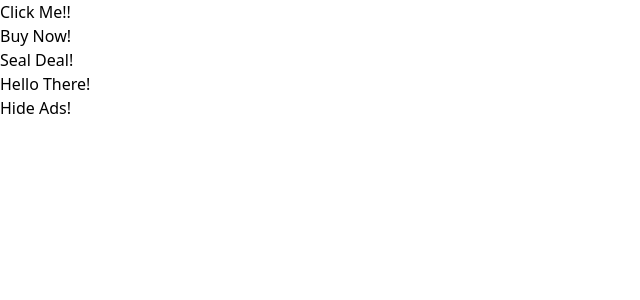
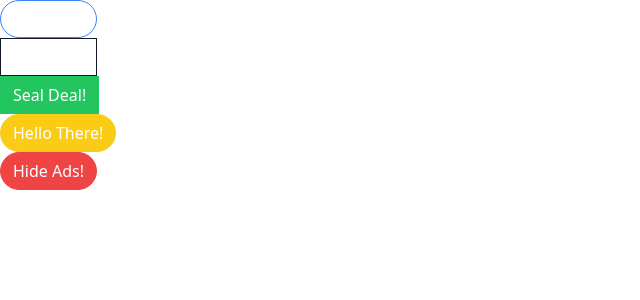
Before and after one commit to sweedalgharshi/comps, a React (Create React App) app: page / in a window 1280 px wide. Shown: the top 300 px of the page, without its empty margins (0-640 px from the left). Built offline with nearby package versions, Linux system fonts and the light colour scheme.

Commit message:
Added the classnames library and builded some variations

```diff
--- a/package.json
+++ b/package.json
@@ -6,6 +6,7 @@
     "@testing-library/jest-dom": "^5.16.5",
     "@testing-library/react": "^13.4.0",
     "@testing-library/user-event": "^13.5.0",
+    "classnames": "^2.3.2",
     "prop-types": "^15.8.1",
     "react": "^18.2.0",
     "react-dom": "^18.2.0",
--- a/src/App.js
+++ b/src/App.js
@@ -4,19 +4,27 @@
   return (
     <div>
       <div>
-        <Button>Click Me!!</Button>
+        <Button primary rounded outline>
+          Click Me!!
+        </Button>
       </div>
       <div>
-        <Button>Buy Now!</Button>
+        <Button secondary outline>
+          Buy Now!
+        </Button>
       </div>
       <div>
-        <Button>Seal Deal!</Button>
+        <Button success>Seal Deal!</Button>
       </div>
       <div>
-        <Button>Hello There!</Button>
+        <Button warning rounded>
+          Hello There!
+        </Button>
       </div>
       <div>
-        <Button>Hide Ads!</Button>
+        <Button danger rounded>
+          Hide Ads!
+        </Button>
       </div>
     </div>
   );
--- a/src/Button.js
+++ b/src/Button.js
@@ -1,4 +1,4 @@
-import PropTypes from 'prop-types';
+import className from 'classnames';
 
 function Button({
   children,
@@ -7,10 +7,24 @@
   success,
   warning,
   danger,
-  outlined,
+  outline,
   rounded,
 }) {
-  return <button>{children}</button>;
+  const classes = className('px-3', 'py-1.5', 'border', {
+    'border-blue-500 bg-blue-500 text-white': primary,
+    'border-gray-900 bg-gray-900 text-white': secondary,
+    'border-green-500 bg-green-500 text-white': success,
+    'border-yellow-400 bg-yellow-400 text-white': warning,
+    'border-red-500 bg-red-500 text-white': danger,
+    'rounded-full': rounded,
+    'bg-white': outline,
+    'text-blue-500': outline && primary,
+    'text-gray-900': outline && secondary,
+    'text-green-500': outline && success,
+    'text-yellow-400': outline && warning,
+    'text-red-500': outline && danger,
+  });
+  return <button className={classes}>{children}</button>;
 }
 
 Button.propTypes = {
```
Also changed, not shown: 1 other file (tests, documents, lock files or other folders).
